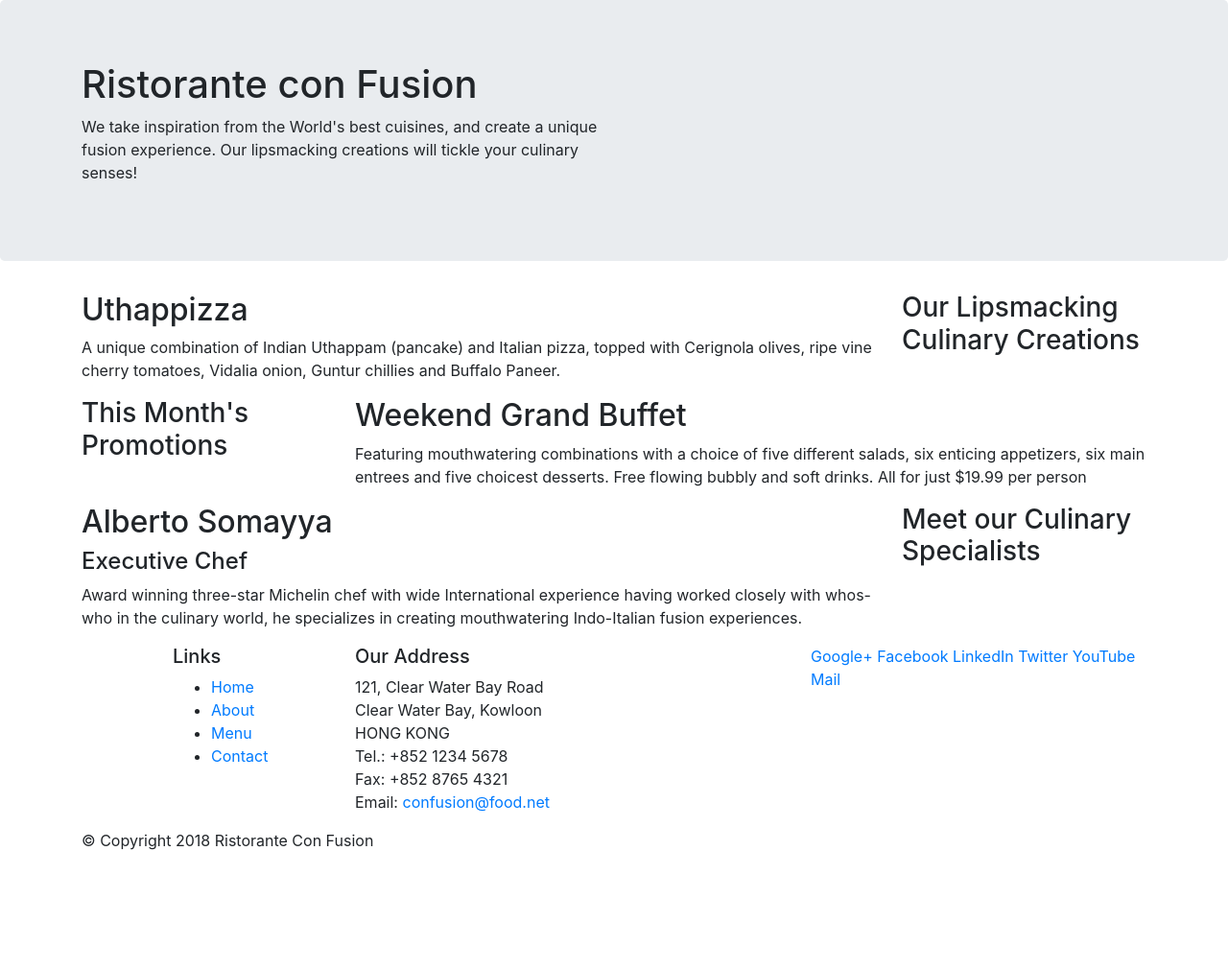
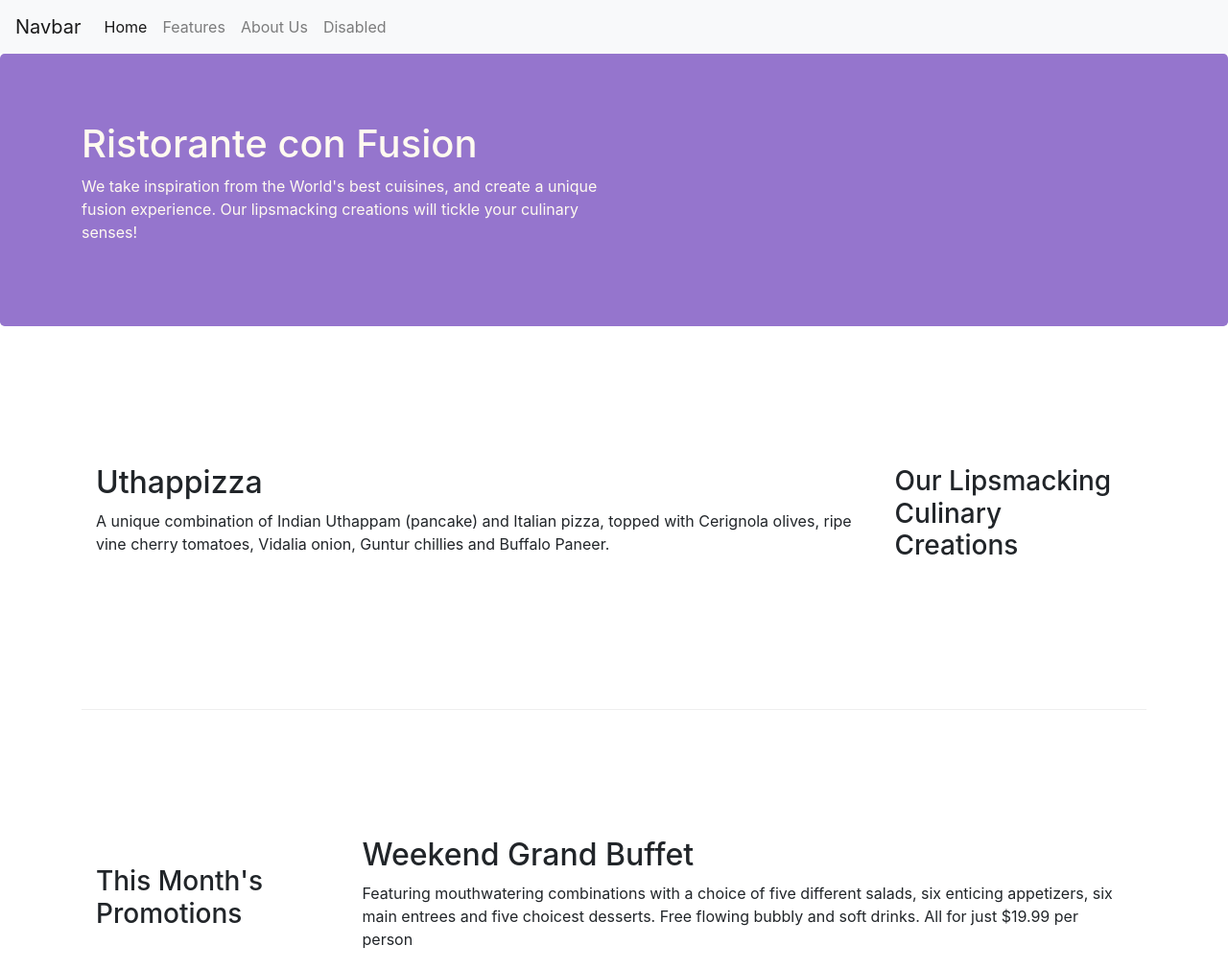
Before and after one commit to ManuSayure/Front-End-Web-UI-Frameworks-and-Tools-Bootstrap4, a website: page Bootstrap4/conFusion/index.html in a window 1280 px wide. Shown: the top 1010 px of the page at 96% size. Before the commit the page ends 904 px from the top, so only its background shows below. Drawn offline with nearby package versions, Linux system fonts and the light colour scheme.

Commit message:
Assignment 1

```diff
--- /dev/null
+++ b/Bootstrap4/conFusion/css/styles.css
@@ -0,0 +1,32 @@
+.row-header{
+    margin:0px auto;
+    padding:0px;
+}
+
+.row-content {
+    margin:0px auto;
+    padding: 50px 0px 50px 0px;
+    border-bottom: 1px ridge;
+    min-height:400px;
+}
+
+.footer{
+    background-color: #D1C4E9;
+    margin:0px auto;
+    padding: 20px 0px 20px 0px;
+}
+.jumbotron {
+    padding:70px 30px 70px 30px;
+    margin:0px auto;
+    background: #9575CD ;
+    color:floralwhite;
+}
+
+address{
+    font-size:80%;
+    margin:0px;
+    color:#0f0f0f;
+}
+.title-color{
+    color:#9575CD ;
+}
--- a/Bootstrap4/conFusion/index.html
+++ b/Bootstrap4/conFusion/index.html
@@ -8,13 +8,38 @@
      <meta http-equiv="x-ua-compatible" content="ie=edge">
 
      <!-- Bootstrap CSS -->
+
      <link rel="stylesheet" href="node_modules/bootstrap/dist/css/bootstrap.min.css">
+     <link href="css/styles.css" rel="stylesheet">
+
     <title>Ristorante Con Fusion</title>
 </head>
 
 <body>
+    <nav class="navbar navbar-expand-lg navbar-light bg-light">
+        <a class="navbar-brand" href="#">Navbar</a>
+        <button class="navbar-toggler" type="button" data-toggle="collapse" data-target="#navbarNav" aria-controls="navbarNav" aria-expanded="false" aria-label="Toggle navigation">
+          <span class="navbar-toggler-icon"></span>
+        </button>
+        <div class="collapse navbar-collapse" id="navbarNav">
+          <ul class="navbar-nav">
+            <li class="nav-item active">
+              <a class="nav-link" href="#">Home <span class="sr-only">(current)</span></a>
+            </li>
+            <li class="nav-item">
+              <a class="nav-link" href="#">Features</a>
+            </li>
+            <li class="nav-item">
+              <a class="nav-link" href="./aboutus.html">About Us</a>
+            </li>
+            <li class="nav-item">
+              <a class="nav-link" href="#">Disabled</a>
+            </li>
+          </ul>
+        </div>
+      </nav>
 
-    <header class="jumbotron">
+    <header class="jumbotron  row-headerS">
         <div class="container">
             <div class="row">
                 <div class="col-12 col-sm-6">
@@ -27,8 +52,8 @@
         </div>
     </header>
 
-    <main class="container">
-        <section id='titulo' class="row">
+    <main class="container ">
+        <section id='titulo' class="row row-content  row-content align-items-center">
             <div class="col-12 col-sm-4 order-sm-last col-md-3">
                 <h3>Our Lipsmacking Culinary Creations</h3>
             </div>
@@ -39,7 +64,7 @@
         </section>
 
 
-        <section id="promotions" class="row">
+        <section id="promotions" class="row row-content  row-content align-items-center">
             <div class="col-12 col-sm-4 col-md-3">
                 <h3>This Month's Promotions</h3>
             </div>
@@ -49,7 +74,7 @@
             </div>
         </section>
 
-        <section id="chef" class="row">
+        <section id="chef" class="row row-content  row-content align-items-center">
             <div class="col-12 col-sm-4 col-md-3 order-sm-last">
                 <h3>Meet our Culinary Specialists</h3>
             </div>
@@ -61,12 +86,12 @@
         </section>
     </main>
 
-    <footer class="">
+    <footer class="footer">
         <div class="container">
-            <div class="row">
-                <div class="col-4 offset-1 col-sm-2">
+            <div class="row  row-content align-items-center">
+                <div class="col-4 offset-1 col-sm-2 text-center">
                     <h5>Links</h5>
-                    <ul>
+                    <ul class="list-unstyled">
                         <li><a href="#">Home</a></li>
                         <li><a href="#">About</a></li>
                         <li><a href="#">Menu</a></li>
@@ -84,7 +109,7 @@
 		              Email: <a href="mailto:confusion@food.net">confusion@food.net</a>
 		           </address>
                 </div>
-                <div class="col-12 col-sm-4">
+                <div class="col-12 col-sm-4 align-self-center">
                     <div>
                         <a href="http://google.com/+">Google+</a>
                         <a href="http://www.facebook.com/profile.php?id=">Facebook</a>
@@ -95,8 +120,8 @@
                     </div>
                 </div>
            </div>
-           <div lass="col-12 col-sm-4 order-sm-last col-md-3">
-                <div >
+           <div class="row justify-content-center">
+                <div class="col-auto">
                     <p>© Copyright 2018 Ristorante Con Fusion</p>
                 </div>
            </div>
```
Also changed, not shown: Bootstrap4/conFusion/aboutus.html (added, +120 -0 lines), Bootstrap4/conFusion/css/aboutus.css (added, +10 -0 lines), 1 other file.
